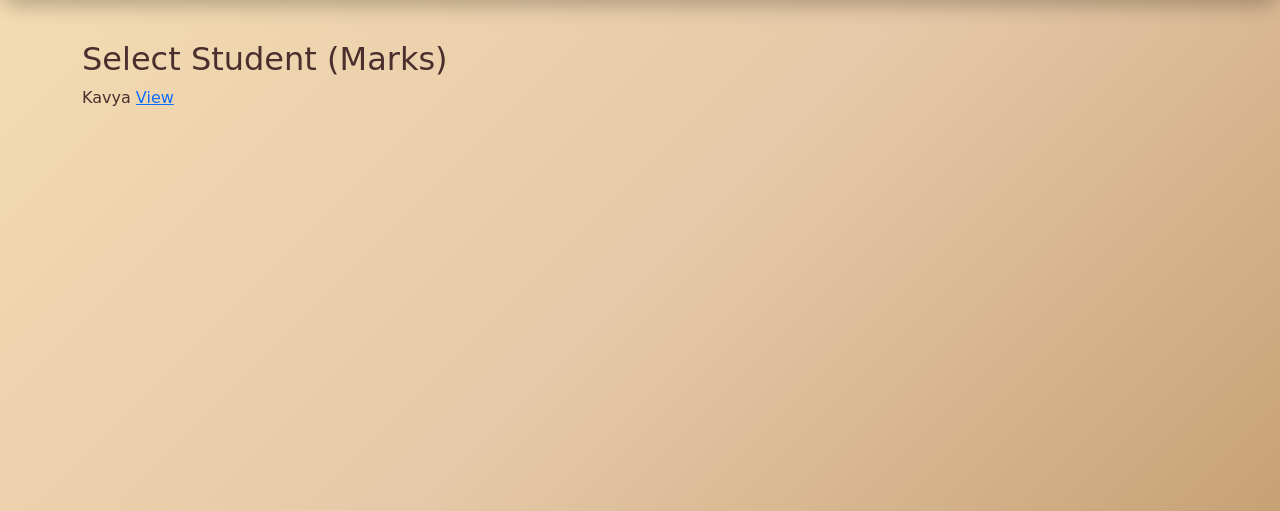
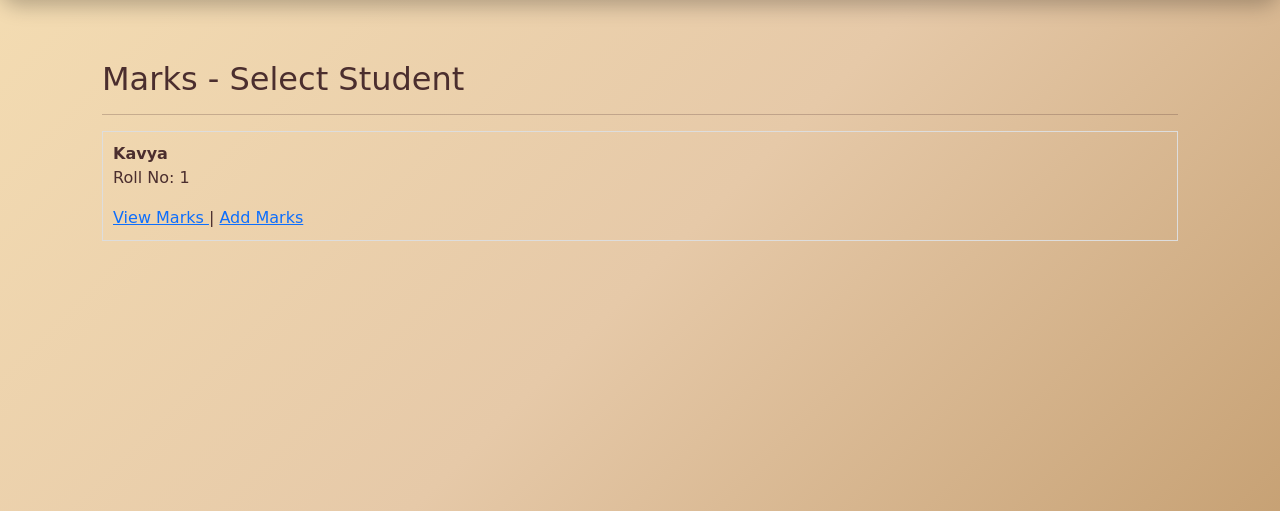
Before and after one commit to KadambariNijai26/Student_Management, a Django app: page /marks/ in a window 1280 px wide; the page is wider, and only the part inside the window is pictured. Shown: the part 120-631 px from the top of that part. Run offline with Django 5.2, Linux system fonts and the light colour scheme; a user stored in the database is signed in; data comes from the database, SQL or seed files in the repository.

Commit message:
Fixed missing marks template

```diff
--- a/templates/marks/Students.html
+++ b/templates/marks/Students.html
@@ -2,13 +2,42 @@
 
 {% block content %}
 
-<h2>Select Student (Marks)</h2>
+<div style="padding:20px;">
 
-{% for student in students %}
-    <p>
-        {{ student.name }}
-        <a href="{% url 'student_marks' student.id %}">View</a>
-    </p>
-{% endfor %}
+    <h2>Marks - Select Student</h2>
+
+    <hr>
+
+    <!-- Student List -->
+    {% for student in students %}
+
+        <div style="margin-bottom:10px; padding:10px; border:1px solid #ddd;">
+
+            <p>
+                <strong>{{ student.name }}</strong>
+                <br>
+                Roll No: {{ student.roll_no }}
+            </p>
+
+            <!-- View Marks -->
+            <a href="{% url 'student_marks' student.id %}">
+                View Marks
+            </a>
+
+            <!-- Add Marks -->
+            |
+            <a href="{% url 'add_marks' student.id %}">
+                Add Marks
+            </a>
+
+        </div>
+
+    {% empty %}
+
+        <p>No students found.</p>
+
+    {% endfor %}
+
+</div>
 
 {% endblock %}
```
